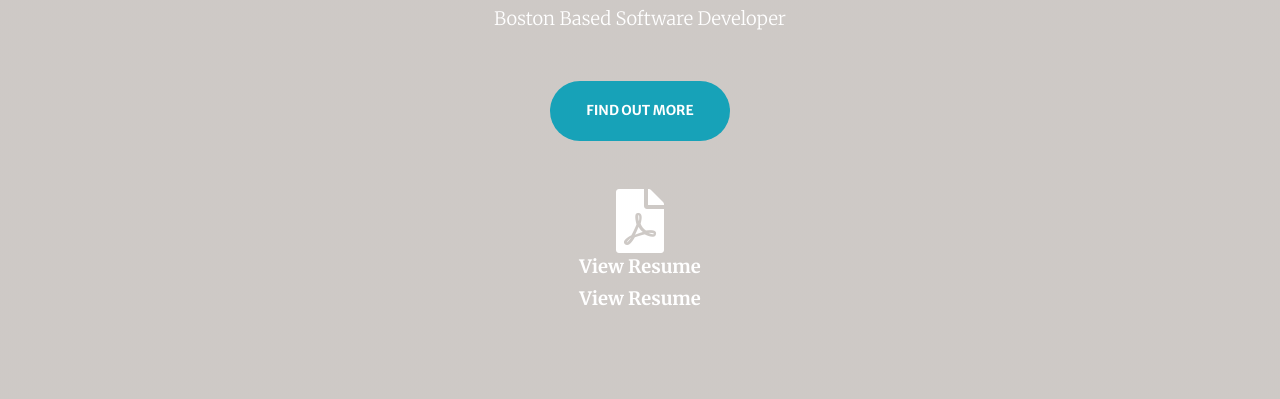
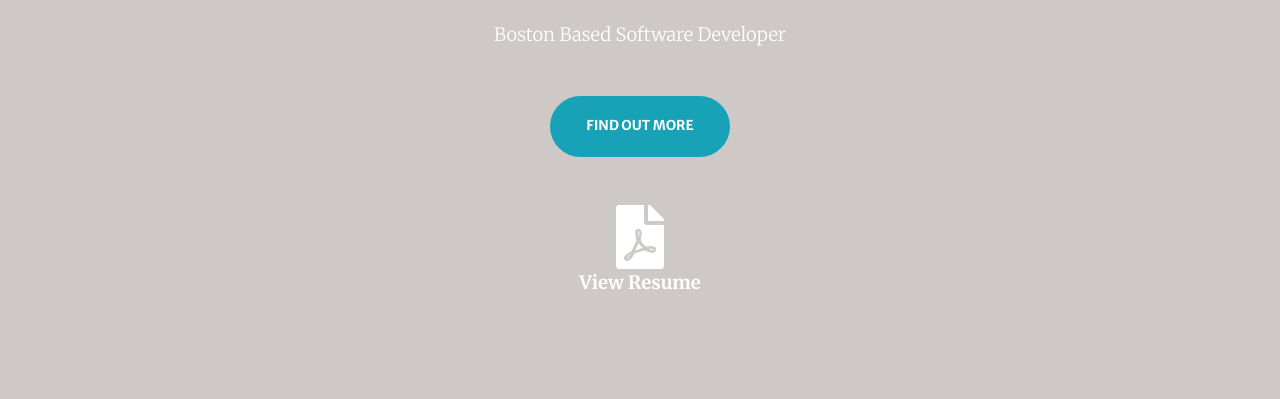
Before and after one commit to philgarrigan22/philgarrigan22.github.io, a website with bundled scripts: page index.html in a window 1280 px wide. Shown: the part 401-800 px from the top of the page. Built offline with nearby package versions, Linux system fonts and the light colour scheme; files whose address does not match are found by name.

Commit message:
Remove duplicate resume link

```diff
--- a/index.html
+++ b/index.html
@@ -76,7 +76,6 @@
             <div class="col-lg-3 col-md-6 text-center">
               <div class="mt-5">
                 <i class="fas fa-4x fa-file-pdf text-white"></i>
-                <p class="text-white font-weight-bold mb-1"><a class="text-white" href="https://drive.google.com/file/d/1wLwAXMHGPCrN3mzKujw1aZEv1i7G1sjF/view?usp=sharing" target="_blank">View Resume</a></p>
                 <p class="text-white font-weight-bold mb-1"><a class="text-white" href="https://drive.google.com/file/d/1wLwAXMHGPCrN3mzKujw1aZEv1i7G1sjF/view?usp=sharing" target="_blank">View Resume</a></p>
               </div>
             </div>
```
